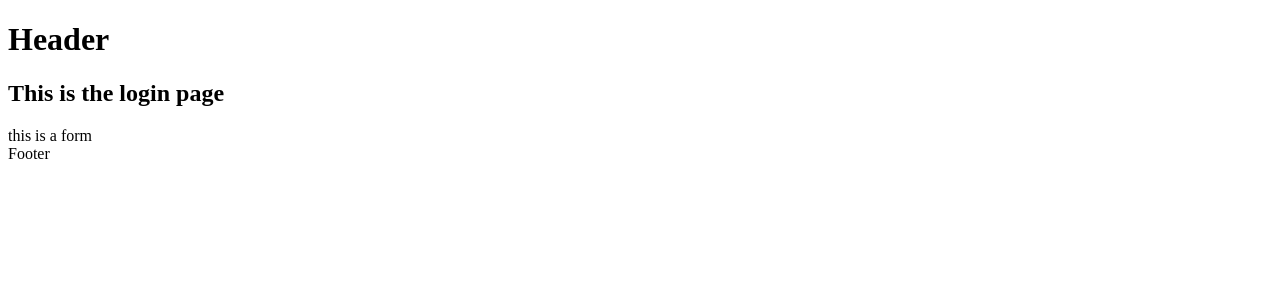
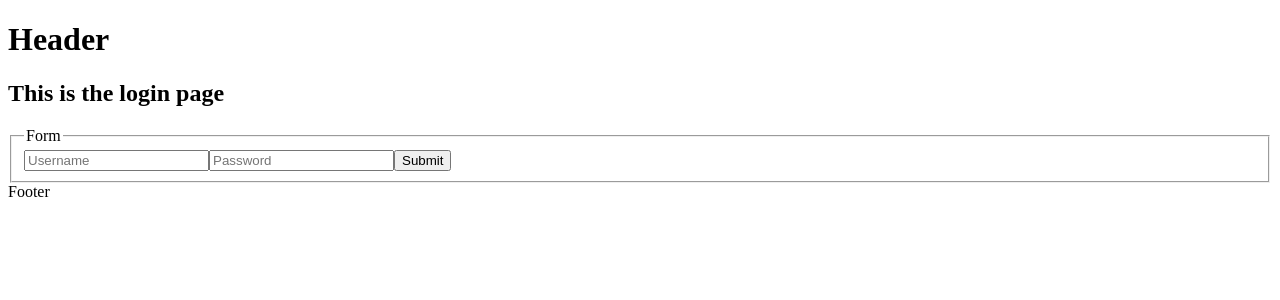
Before and after one commit to taylorhmorris/reading-log-front, a React (Vite) app: page /login in a window 1280 px wide. Shown: the top 300 px of the page. Built offline with nearby package versions, Linux system fonts and the light colour scheme.

Commit message:
feat: add conditional render for email input in Signup/Login pages

```diff
--- a/src/components/UserForm.tsx
+++ b/src/components/UserForm.tsx
@@ -1,7 +1,23 @@
-export function UserForm() {
+export type UserFormProps = {
+  signup: boolean;
+};
+
+export function UserForm({ signup }: UserFormProps) {
   return (
     <div>
-      <form>this is a form</form>
+      <form>
+        <fieldset>
+          <legend>Form</legend>
+          {signup ? (
+            <input name="email" type="email" placeholder="Email" />
+          ) : (
+            <></>
+          )}
+          <input name="username" type="text" placeholder="Username" />
+          <input name="password" type="password" placeholder="Password" />
+          <button type="submit">Submit</button>
+        </fieldset>
+      </form>
     </div>
   );
 }
--- a/src/pages/Login.tsx
+++ b/src/pages/Login.tsx
@@ -4,7 +4,7 @@ export function Login() {
   return (
     <section>
       <h2>This is the login page</h2>
-      <UserForm />
+      <UserForm signup={false} />
     </section>
   );
 }
--- a/src/pages/Signup.tsx
+++ b/src/pages/Signup.tsx
@@ -4,7 +4,7 @@ export function Signup() {
   return (
     <section>
       <h2>This is the singup page</h2>
-      <UserForm />
+      <UserForm signup={true} />
     </section>
   );
 }
```
Also changed, not shown: 1 other file (tests, documents, lock files or other folders).
